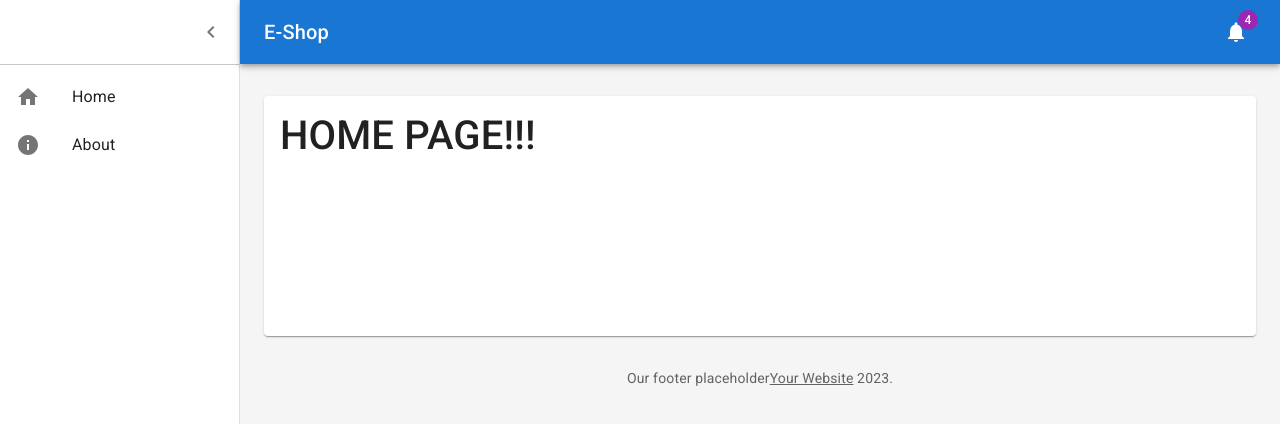
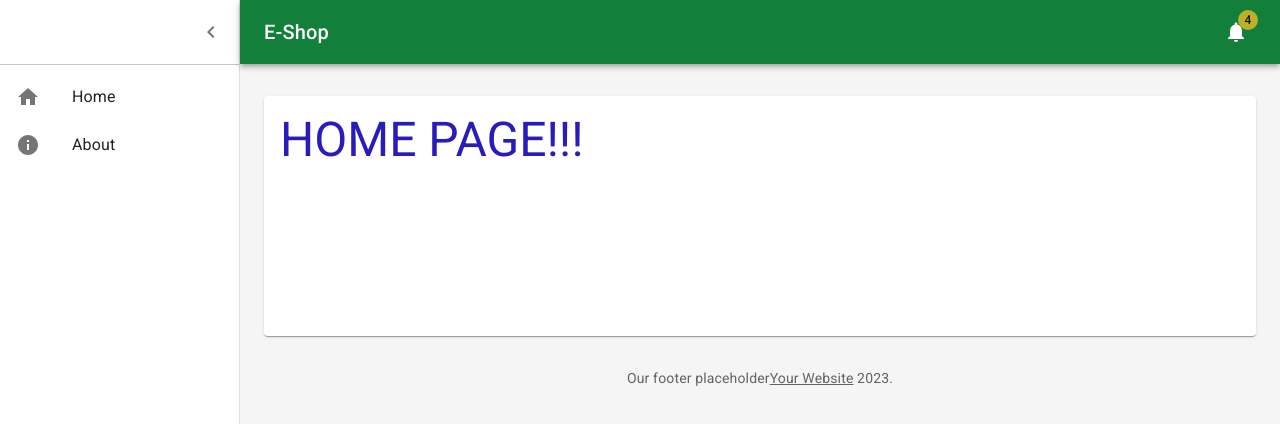
Before and after one commit to tsimonavicius/Spring-2023-02, a React (Create React App) app in the folder eshop-ui/: page / in a window 1280 px wide. Shown: the top 424 px of the page. Built offline with nearby package versions, Linux system fonts and the light colour scheme.

Commit message:
9: added custom theming examples

```diff
--- a/eshop-ui/src/components/dashboard/AppDashboard.js
+++ b/eshop-ui/src/components/dashboard/AppDashboard.js
@@ -1,17 +1,33 @@
 import * as React from 'react';
-import {createTheme, ThemeProvider} from '@mui/material/styles';
+import { createTheme, ThemeProvider } from '@mui/material/styles';
 import CssBaseline from '@mui/material/CssBaseline';
+import { red } from '@mui/material/colors';
 import Box from '@mui/material/Box';
 import Toolbar from '@mui/material/Toolbar';
 import Container from '@mui/material/Container';
 import Grid from '@mui/material/Grid';
 import Paper from '@mui/material/Paper';
+
 import Footer from "./Footer";
 import HeaderAndMenu from "./HeaderAndMenu";
 import Pages from "./Pages";
 
 
-const mdTheme = createTheme();
+const mdTheme = createTheme({
+    palette: {
+        primary: {
+            main: "#12803a",
+        },
+        secondary: {
+            light: red[700],
+            main: "#bdae2b"
+        },
+        myColors: {
+            colorOne: "#291cba",
+            colorTwo: "#3cd6de"
+        }
+    }
+});
 
 function DashboardContent() {
     return (
--- a/eshop-ui/src/pages/Home.js
+++ b/eshop-ui/src/pages/Home.js
@@ -1,5 +1,9 @@
+import { Typography } from "@mui/material";
+
 const Home = () => (
-    <h1>HOME PAGE!!!</h1>
+    <>
+        <Typography variant="h3" sx={{color: (theme) => theme.palette.myColors.colorOne}}>HOME PAGE!!!</Typography>
+    </>
 )
 
 export default Home
```
